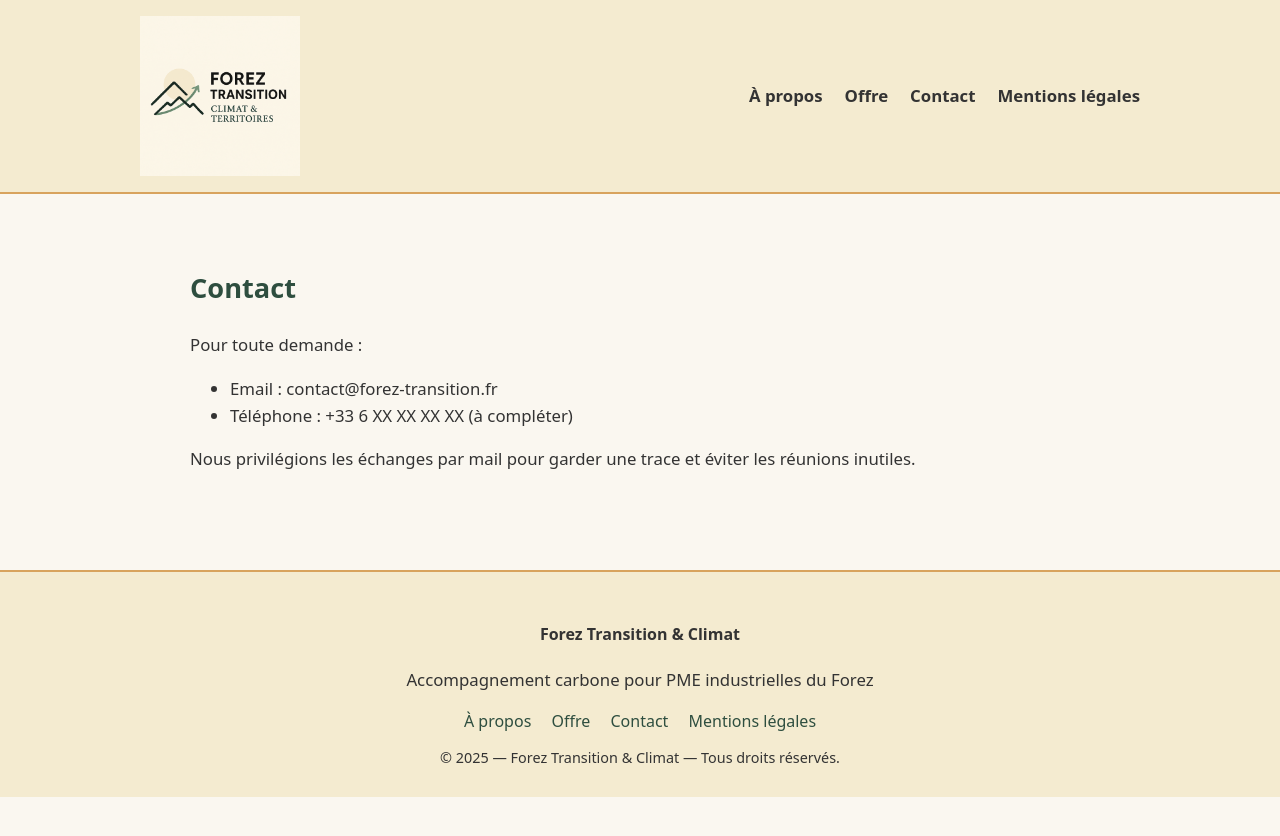
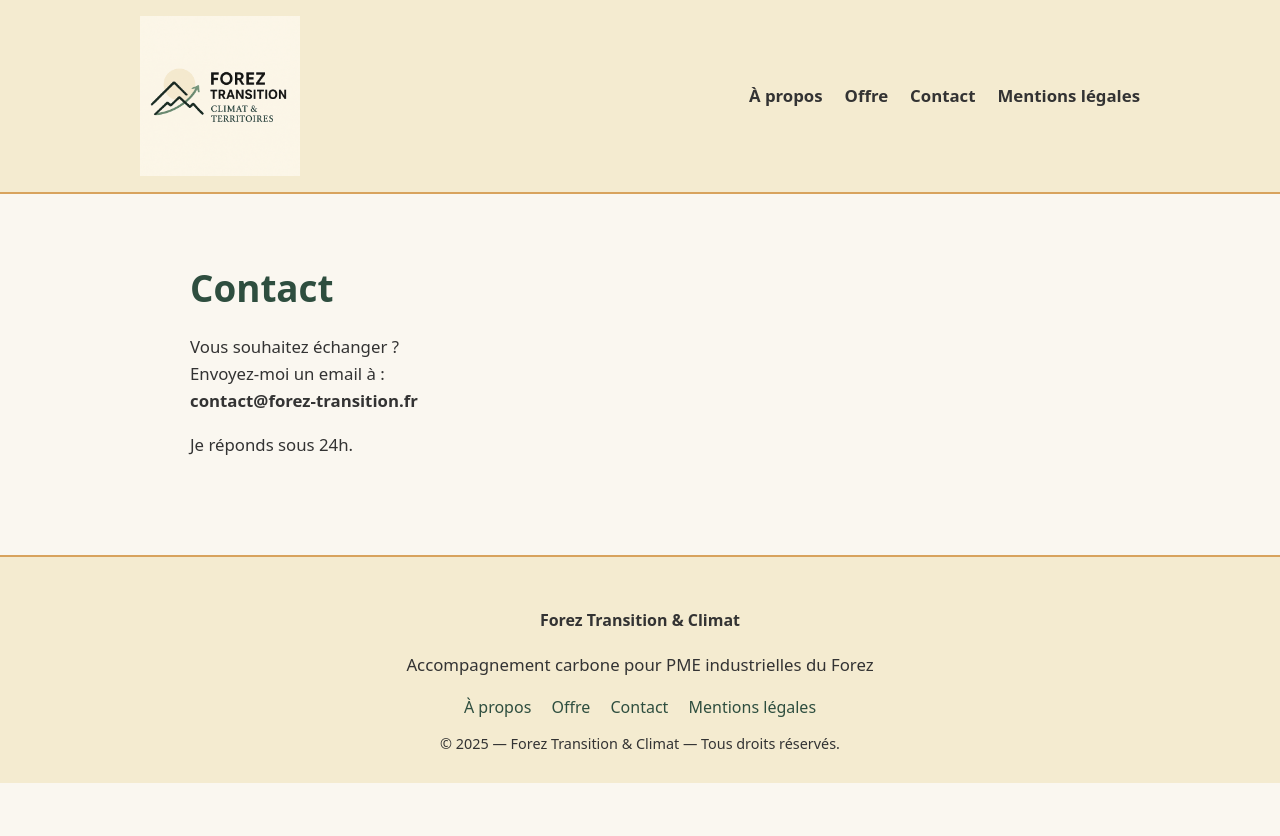
Before and after one commit to Alex-JULIEN/forez-transition, a Jekyll site: the page built from contact.md, in a window 1280 px wide. Shown: the top 836 px of the page. Built offline with Jekyll 4.4.1, drawn with Linux system fonts in a browser that asks for light colours.

Commit message:
Update contact.md

```diff
--- a/contact.md
+++ b/contact.md
@@ -3,10 +3,10 @@ layout: default
 title: Contact
 ---
 
-## Contact
+# Contact
 
-Pour toute demande :
-- Email : contact@forez-transition.fr
-- Téléphone : +33 6 XX XX XX XX (à compléter)
+Vous souhaitez échanger ?
+Envoyez-moi un email à :
+**contact@forez-transition.fr**
 
-Nous privilégions les échanges par mail pour garder une trace et éviter les réunions inutiles.
+Je réponds sous 24h.
```
